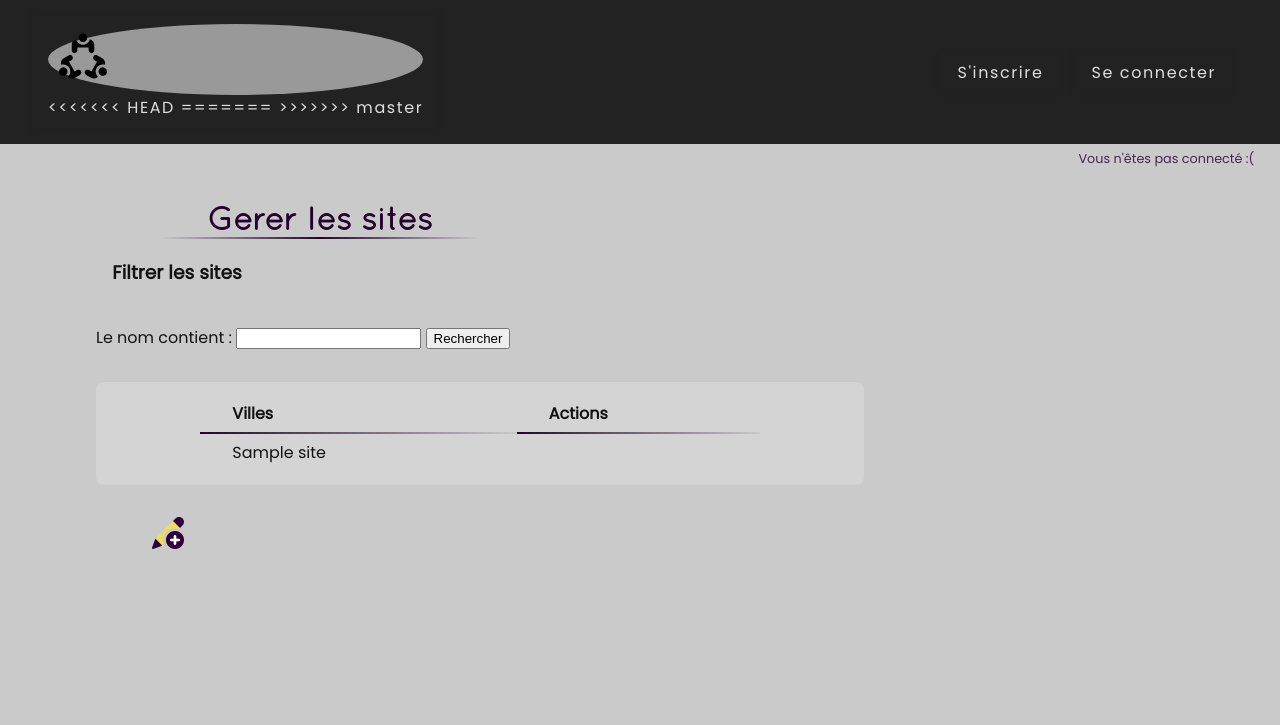
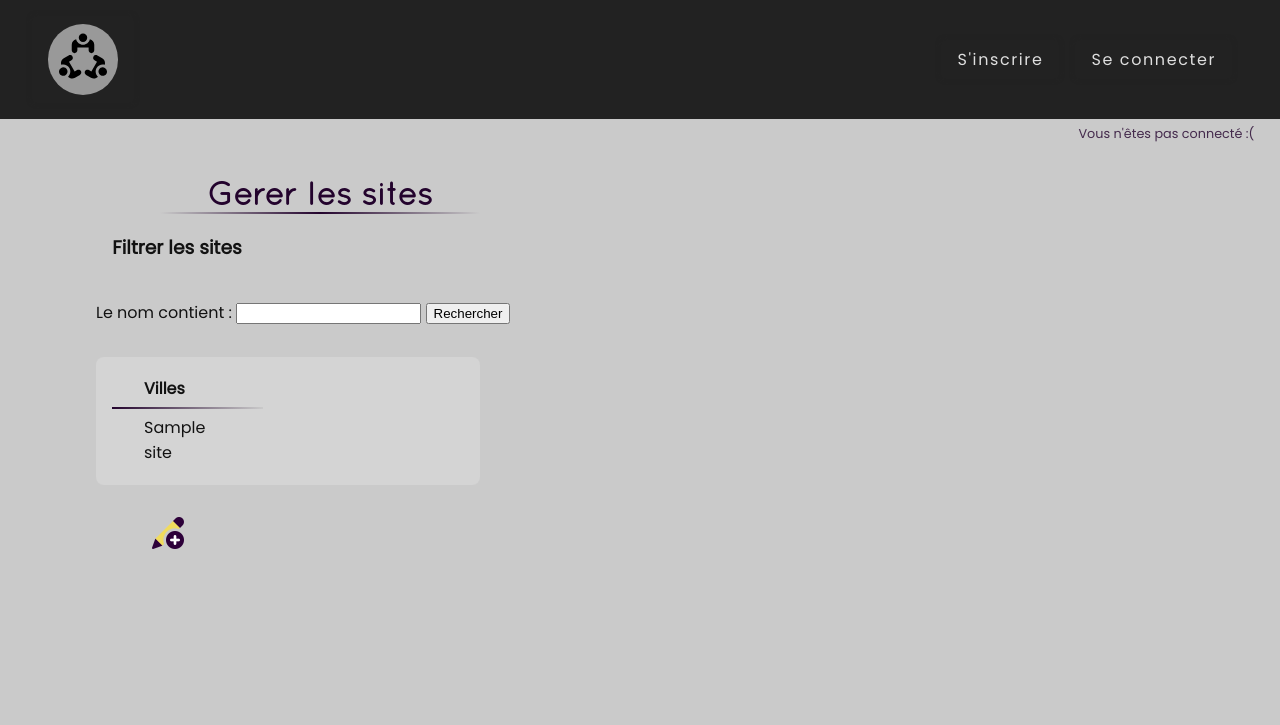
Before and after one commit to GuYzMoGwAi/Sortir, a Symfony app: template templates/site/site.html.twig in a window 1280 px wide. Shown: the top 725 px of the page. Run offline with Twig, Linux system fonts and the light colour scheme; the template is opened without the code that fills it: most values are stand-ins (such as "Sample title", 1, 10 or a date in 2020); some libraries are stand-ins or nearby versions.

Commit message:
[pageSite] Correction

```diff
--- a/public/css/site.css
+++ b/public/css/site.css
@@ -7,7 +7,7 @@ filtre-site{
 }
 
 .sites-tablau {
-    width: 60%;
+    width: 30%;
     margin: 1em auto 2em 6em;
     background-color: #d4d4d4;
     padding: 1em;
@@ -17,7 +17,6 @@ filtre-site{
     display: flex;
     flex-flow: row nowrap;
     padding: .2em 0;
-    justify-content: center;
 }
 .site-ligne div {
     padding-left: 2em;
--- a/templates/base.html.twig
+++ b/templates/base.html.twig
@@ -16,24 +16,15 @@
             <div class="logo-accueil">
                 <a href="{{ path('accueil') }}">
                     <div class="nav-logo"><img src="{{ asset('icons/meeting.svg') }}" alt="logo"></div>
-<<<<<<< HEAD
-=======
+                </a>
                     {% if app.user and is_granted('ROLE_USER') %}
                         <a href="{{ path('accueil') }}">Accueil</a>
-                            <a href="{{ path('lieu') }}">Les lieux</a>
-                            <a href="{{ path('site') }}">Les sites</a>
-                        {% elseif app.user and is_granted('ROLE_ADMIN') %}
-                            <a href="{{ path('lieu') }}">Gérer les lieux</a>
-                            <a href="{{ path('site') }}">Gérer les site</a>
+                        <a href="{{ path('lieu') }}">Les lieux</a>
+                        <a href="{{ path('site') }}">Les sites</a>
+                    {% elseif app.user and is_granted('ROLE_ADMIN') %}
+                        <a href="{{ path('lieu') }}">Gérer les lieux</a>
+                        <a href="{{ path('site') }}">Gérer les site</a>
                     {% endif %}
->>>>>>> master
-                </a>
-
-                {% if app.user %}
-                    <a href="{{ path('accueil') }}">Accueil</a>
-                    <a href="{{ path('lieu') }}">Gérer les Lieux</a>
-                    <a href="{{ path('site') }}">Gérer les sites</a>
-                {% endif %}
             </div>
             <div>
                 <ul>
--- a/templates/site/site.html.twig
+++ b/templates/site/site.html.twig
@@ -24,22 +24,25 @@
                 <input type="search" id="site-search" name="q"
                        aria-label="Search through site content">
 
-                    <button type="submit" >Rechercher</button>
+                <button type="submit">Rechercher</button>
             </div>
             <div class="sites-tablau">
                 <div class="site-ligne">
                     <div class="site-ville"><b>Villes</b></div>
+                    {% if is_granted('ROLE_ADMIN') %}
                         <div class="site-actions"><b>Actions</b></div>
+                    {% endif %}
                 </div>
                     {% for site in sites %}
                         <div class="site-ligne">
                             <div class="site-ville site-ligne-entete"></div>
+                            {% if is_granted('ROLE_ADMIN') %}
                                 <div class="site-actions site-ligne-entete"></div>
+                            {% endif %}
                         </div>
                         <div class="site-ligne">
                             <div class="site-ville">{{ site.nom }}</div>
                             <div class="site-actions">
-
                                 {% if is_granted('ROLE_ADMIN') %}
                                     <a href="#" class="icon-modifier"><img src="{{ asset('icons/EditOk.png') }}"
                                                                            alt="Modifier" title=" Modifier le lieu"></a>
```
Lines whose indentation alone changed are shown as unchanged.
